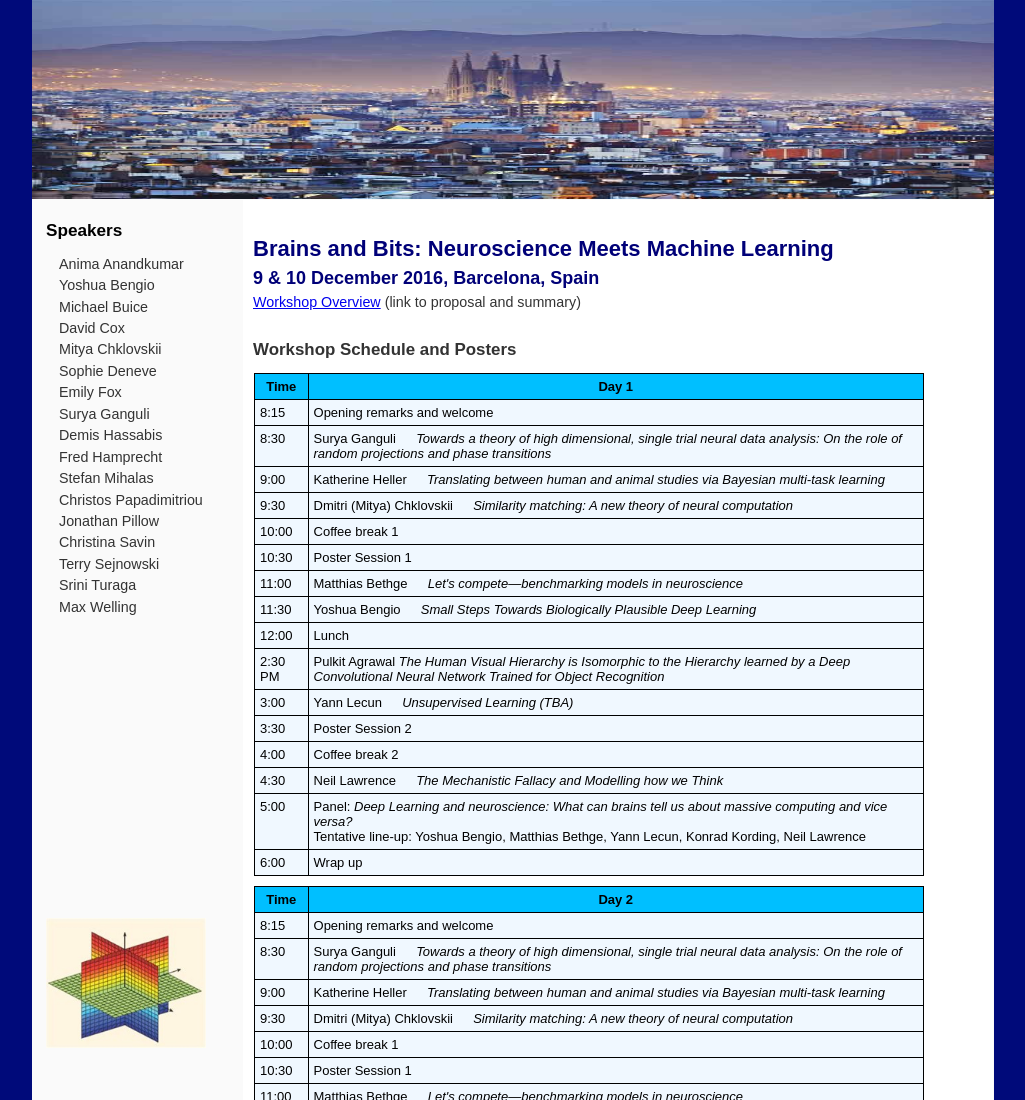
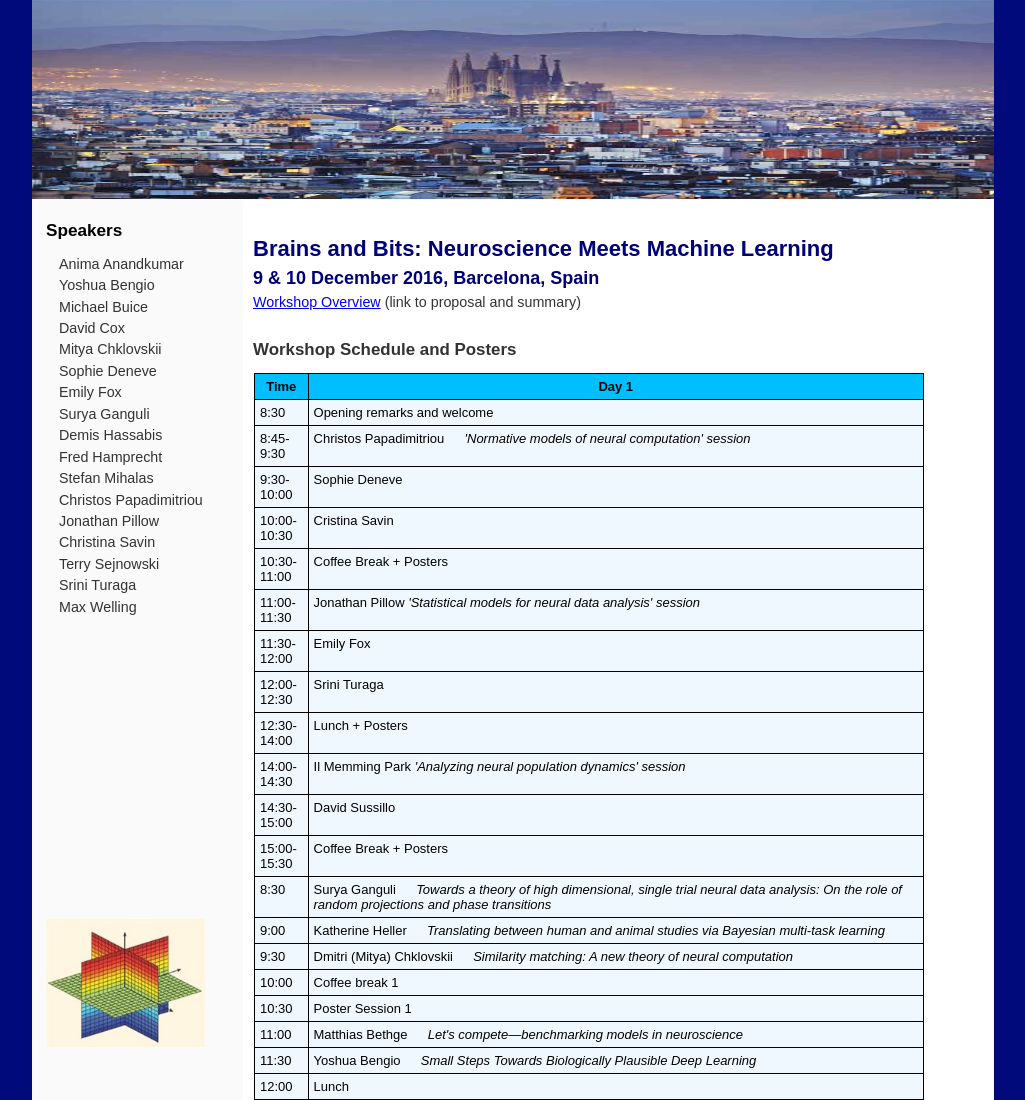
Before and after one commit to neurodata/brainsandbits, a plain HTML site: page index.html in a window 1280 px wide. Shown: the top 1100 px of the page, without its empty margins (127-1152 px from the left). Drawn offline with Linux system fonts and the light colour scheme; grey boxes are pictures that could not be loaded; a script that the page names is missing; files whose address does not match are found by name.

Commit message:
updating schedule

```diff
--- a/NIPS2016.html
+++ b/index.html
@@ -375,9 +375,77 @@ li.includePageListHomePage, li.includePageListHomePage a { margin-left: 0; paddi
 <th> Day 1 </th>
 </tr>
 <tr>
-	<td width="8%">8:15</td>
+	<td width="8%">8:30</td>
 	<td width="92%">Opening remarks and welcome</td>
 </tr>
+
+<tr>
+  <td>8:45-9:30</td>
+  <td>Christos Papadimitriou
+  <em>'Normative models of neural computation' session</em></td>
+</tr>
+
+<tr>
+  <td>9:30-10:00</td>
+  <td>Sophie Deneve
+  <em></em></td>
+</tr>
+
+<tr>
+  <td>10:00-10:30</td>
+  <td>Cristina Savin
+  <em></em></td>
+</tr>
+
+<tr>
+  <td>10:30-11:00</td>
+  <td>Coffee Break + Posters
+  <em></em></td>
+</tr>
+
+<tr>
+  <td>11:00-11:30</td>
+  <td>Jonathan Pillow
+  <em>'Statistical models for neural data analysis' session</em></td>
+</tr>
+
+<tr>
+  <td>11:30-12:00</td>
+  <td>Emily Fox
+  <em></em></td>
+</tr>
+
+<tr>
+  <td>12:00-12:30</td>
+  <td>Srini Turaga
+  <em></em></td>
+</tr>
+
+
+<tr>
+  <td>12:30-14:00</td>
+  <td>Lunch + Posters
+  <em></em></td>
+</tr>
+
+<tr>
+  <td>14:00-14:30</td>
+  <td>Il Memming Park
+  <em>'Analyzing neural population dynamics' session</em></td>
+</tr>
+
+<tr>
+  <td>14:30-15:00</td>
+  <td>David Sussillo
+  <em></em></td>
+</tr>
+
+<tr>
+  <td>15:00-15:30</td>
+  <td>Coffee Break + Posters
+  <em></em></td>
+</tr>
+
 
 <tr>
 	<td>8:30</td>
```
